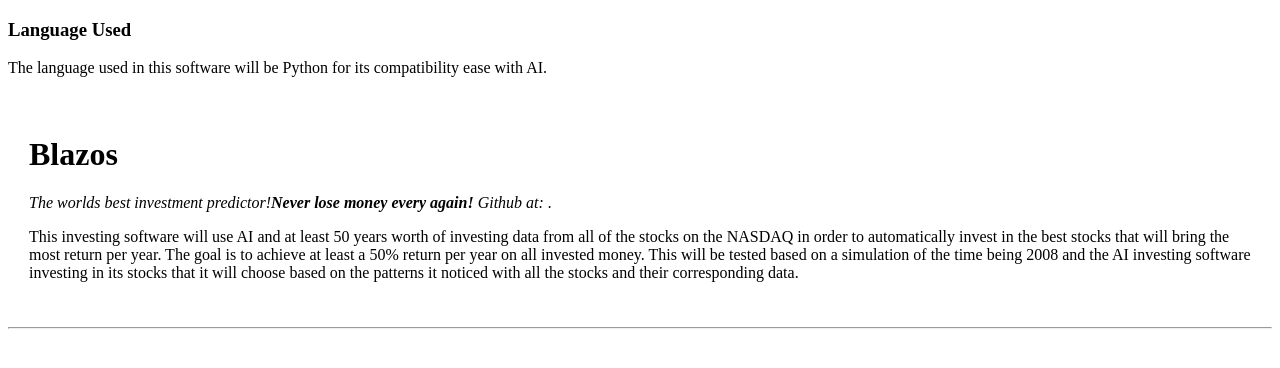
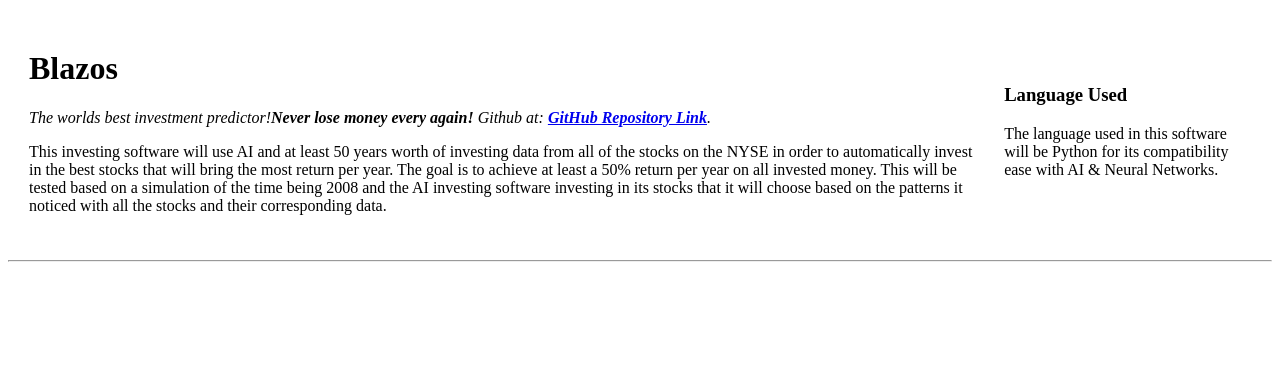
Before and after one commit to GaryZlobinskiy/Blazos, a plain HTML site: page index.html in a window 1280 px wide. Drawn offline with Linux system fonts and the light colour scheme.

Commit message:
modified index.html

```diff
--- a/index.html
+++ b/index.html
@@ -9,10 +9,12 @@
 <body>
   <table cellspacing=20>
     <tr>
-      <td><h1>Blazos</h1><p><em>The worlds best investment predictor!<strong>Never lose money every again!</strong> Github at: <strong><a href="https://github.com/GaryZlobinskiy/Blazos/tree/master/src"></a></strong>.</em></p>
-        <p>This investing software will use AI and at least 50 years worth of investing data from all of the stocks on the NASDAQ in order to automatically invest in the best stocks that will bring the most return per year. The goal is to achieve at least a 50% return per year on all invested money. This will be tested based on a simulation of the time being 2008 and the AI investing software investing in its stocks that it will choose based on the patterns it noticed with all the stocks and their corresponding data.</p></td>
+      <td><h1>Blazos</h1><p><em>The worlds best investment predictor!<strong>Never lose money every again!</strong> Github at: <strong><a href="https://github.com/GaryZlobinskiy/Blazos/tree/master/src">GitHub Repository Link</a></strong>.</em></p>
+        <p>This investing software will use AI and at least 50 years worth of investing data from all of the stocks on the NYSE in order to automatically invest in the best stocks that will bring the most return per year. The goal is to achieve at least a 50% return per year on all invested money. This will be tested based on a simulation of the time being 2008 and the AI investing software investing in its stocks that it will choose based on the patterns it noticed with all the stocks and their corresponding data.</p></td>
+      <td>
         <h3>Language Used</h3>
-        <p>The language used in this software will be Python for its compatibility ease with AI.</p>
+        <p>The language used in this software will be Python for its compatibility ease with AI & Neural Networks.</p>
+      </td>
     </tr>
   </table>
   <hr>
```
